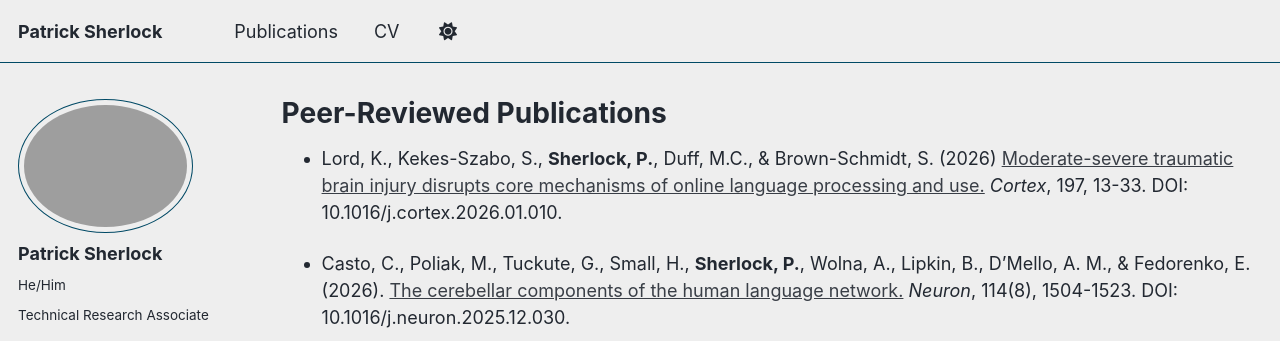
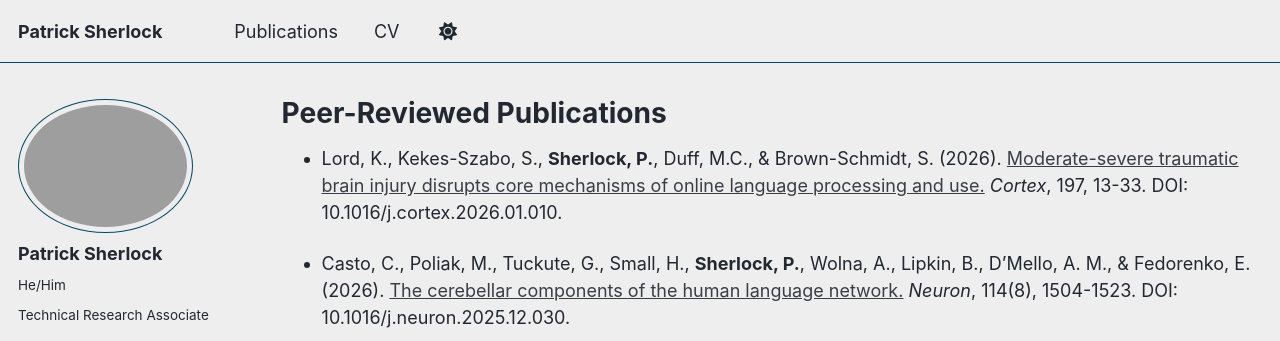
Before and after one commit to patricksherlock/patricksherlock.github.io, a Jekyll site: the page built from _pages/publications.md, in a window 1280 px wide and 1151 px high. Shown: the top 341 px of the window. Built offline with Jekyll 4.4.1, drawn with Linux system fonts in a browser that asks for light colours; some web fonts are replaced; a script that is not in the unit is left out.

```diff
--- a/_pages/publications.md
+++ b/_pages/publications.md
@@ -5,7 +5,7 @@ permalink: /publications/
 author_profile: true
 ---
 
-* Lord, K., Kekes-Szabo, S., **Sherlock, P.**, Duff, M.C., & Brown-Schmidt, S. (2026) <a href="https://www.sciencedirect.com/science/article/abs/pii/S0010945226000389?via%3Dihub">Moderate-severe traumatic brain injury disrupts core mechanisms of online language processing and use.</a> <i>Cortex</i>, 197, 13-33. DOI: 10.1016/j.cortex.2026.01.010.
+* Lord, K., Kekes-Szabo, S., **Sherlock, P.**, Duff, M.C., & Brown-Schmidt, S. (2026). <a href="https://www.sciencedirect.com/science/article/abs/pii/S0010945226000389?via%3Dihub">Moderate-severe traumatic brain injury disrupts core mechanisms of online language processing and use.</a> <i>Cortex</i>, 197, 13-33. DOI: 10.1016/j.cortex.2026.01.010.
 
 * Casto, C., Poliak, M., Tuckute, G., Small, H., **Sherlock, P.**, Wolna, A., Lipkin, B., D’Mello, A. M., & Fedorenko, E. (2026). <a href="https://www.sciencedirect.com/science/article/pii/S0896627325009869?via%3Dihub">The cerebellar components of the human language network.</a> <i>Neuron</i>, 114(8), 1504-1523. DOI: 10.1016/j.neuron.2025.12.030.
 
```
